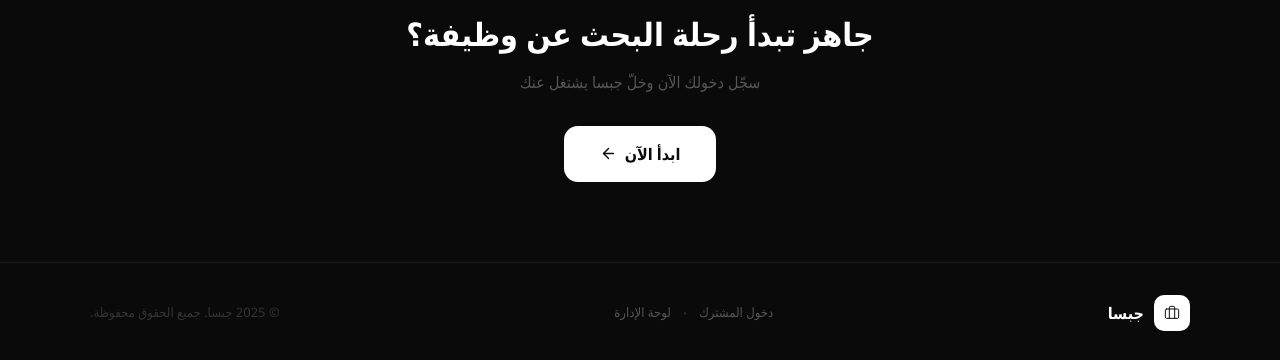
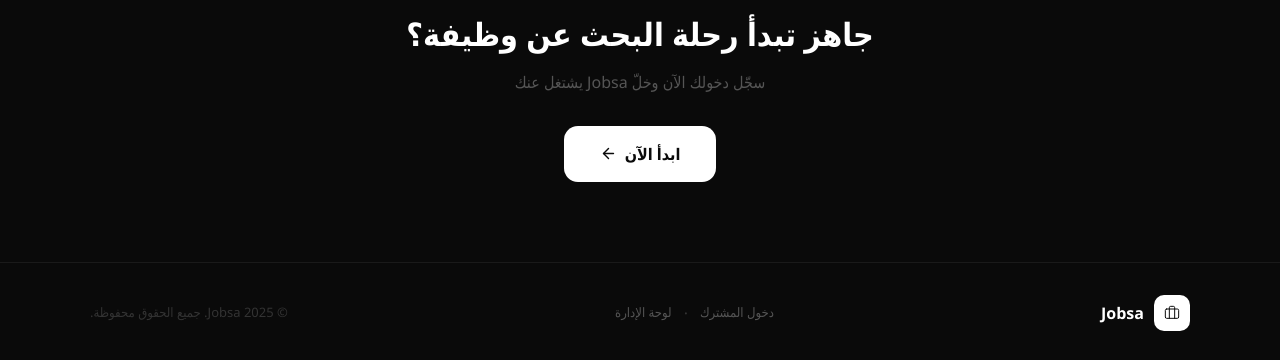
Before and after one commit to ahmedsupsa/bot-jobsa, a Next.js app in the folder admin_frontend/: page / in a window 1280 px wide. Shown: the part 1938-2298 px from the top of the page. Built offline with nearby package versions, Linux system fonts and the light colour scheme.

Commit message:
rebrand: rename جبسا to Jobsa throughout

```diff
--- a/admin_frontend/app/layout.tsx
+++ b/admin_frontend/app/layout.tsx
@@ -2,8 +2,8 @@ import "./globals.css";
 import type { Metadata } from "next";
 
 export const metadata: Metadata = {
-  title: "جبسا — التقديم التلقائي على الوظائف",
-  description: "منصة جبسا تقدّم عنك على المئات من الوظائف تلقائياً بالذكاء الاصطناعي",
+  title: "Jobsa — بوت التقديم على الوظائف بالذكاء الاصطناعي",
+  description: "Jobsa بوت التقديم على الوظائف بالذكاء الاصطناعي — يقدّم عنك تلقائياً",
 };
 
 export default function RootLayout({
--- a/admin_frontend/app/login/page.tsx
+++ b/admin_frontend/app/login/page.tsx
@@ -39,7 +39,7 @@ export default function AdminLogin() {
       <div style={s.leftPanel}>
         <div style={s.brand}>
           <div style={s.brandLogo}><Briefcase size={28} strokeWidth={1.5} color="#0a0a0a" /></div>
-          <h1 style={s.brandName}>جبسا</h1>
+          <h1 style={s.brandName}>Jobsa</h1>
         </div>
         <p style={s.brandTagline}>لوحة تحكم الإدارة<br />أدِر المنصة بكل سهولة</p>
         <div style={s.featureList}>
--- a/admin_frontend/app/page.tsx
+++ b/admin_frontend/app/page.tsx
@@ -44,7 +44,7 @@ export default function LandingPage() {
             <div style={s.logoIcon}>
               <Briefcase size={20} strokeWidth={1.5} color="#0a0a0a" />
             </div>
-            <span style={s.logoText}>جبسا</span>
+            <span style={s.logoText}>Jobsa</span>
           </div>
           <div style={s.navLinks}>
             <Link href="/portal/login" style={s.navBtn}>
@@ -65,7 +65,7 @@ export default function LandingPage() {
           <span style={s.heroAccent}>تلقائياً وبذكاء</span>
         </h1>
         <p style={s.heroSub}>
-          منصة جبسا تقدّم عنك على المئات من الوظائف تلقائياً يومياً<br />
+          Jobsa يقدّم عنك على المئات من الوظائف تلقائياً يومياً<br />
           بينما أنت مرتاح — بدون جهد وبنتائج حقيقية
         </p>
         <div style={s.heroCtas}>
@@ -130,7 +130,7 @@ export default function LandingPage() {
         <div style={s.ctaBannerInner}>
           <CheckCircle2 size={40} strokeWidth={1} color="#fff" style={{ opacity: 0.4, marginBottom: 20 }} />
           <h2 style={s.ctaBannerTitle}>جاهز تبدأ رحلة البحث عن وظيفة؟</h2>
-          <p style={s.ctaBannerSub}>سجّل دخولك الآن وخلّ جبسا يشتغل عنك</p>
+          <p style={s.ctaBannerSub}>سجّل دخولك الآن وخلّ Jobsa يشتغل عنك</p>
           <Link href="/portal/login" style={s.ctaBannerBtn}>
             ابدأ الآن
             <ArrowLeft size={17} strokeWidth={2} />
@@ -145,14 +145,14 @@ export default function LandingPage() {
             <div style={s.logoIcon}>
               <Briefcase size={16} strokeWidth={1.5} color="#0a0a0a" />
             </div>
-            <span style={{ ...s.logoText, fontSize: 16 }}>جبسا</span>
+            <span style={{ ...s.logoText, fontSize: 16 }}>Jobsa</span>
           </div>
           <div style={s.footerLinks}>
             <Link href="/portal/login" style={s.footerLink}>دخول المشترك</Link>
             <span style={{ color: "#333" }}>·</span>
             <Link href="/login" style={s.footerLink}>لوحة الإدارة</Link>
           </div>
-          <div style={s.footerCopy}>© 2025 جبسا. جميع الحقوق محفوظة.</div>
+          <div style={s.footerCopy}>© 2025 Jobsa. جميع الحقوق محفوظة.</div>
         </div>
       </footer>
 
--- a/admin_frontend/app/portal/layout.tsx
+++ b/admin_frontend/app/portal/layout.tsx
@@ -1,6 +1,6 @@
 import type { Metadata } from "next";
 
-export const metadata: Metadata = { title: "جبسا | بوابة المستخدمين" };
+export const metadata: Metadata = { title: "Jobsa | بوابة المستخدمين" };
 
 export default function PortalLayout({ children }: { children: React.ReactNode }) {
   return (
--- a/admin_frontend/app/portal/login/page.tsx
+++ b/admin_frontend/app/portal/login/page.tsx
@@ -91,7 +91,7 @@ export default function PortalLogin() {
       <div style={s.leftPanel}>
         <div style={s.brand}>
           <div style={s.brandLogo}><Briefcase size={28} strokeWidth={1.5} color="#0a0a0a" /></div>
-          <h1 style={s.brandName}>جبسا</h1>
+          <h1 style={s.brandName}>Jobsa</h1>
         </div>
         <p style={s.brandTagline}>التقديم التلقائي على الوظائف<br />بالذكاء الاصطناعي</p>
         <div style={s.featureList}>
--- a/admin_frontend/components/portal-shell.tsx
+++ b/admin_frontend/components/portal-shell.tsx
@@ -31,7 +31,7 @@ export function PortalShell({ children }: { children: React.ReactNode }) {
             <Briefcase size={20} strokeWidth={1.5} color="#0a0a0a" />
           </div>
           <div>
-            <p style={s.logoName}>جبسا</p>
+            <p style={s.logoName}>Jobsa</p>
             <p style={s.logoSub}>بوابة المستخدمين</p>
           </div>
         </div>
--- a/admin_frontend/components/shell.tsx
+++ b/admin_frontend/components/shell.tsx
@@ -34,7 +34,7 @@ export default function Shell({ children }: { children: React.ReactNode }) {
             <Briefcase size={18} className="text-black" strokeWidth={1.5} />
           </div>
           <div>
-            <div className="text-sm font-bold text-white">جبسا</div>
+            <div className="text-sm font-bold text-white">Jobsa</div>
             <div className="text-xs text-slate-500">لوحة الإدارة</div>
           </div>
         </div>
@@ -94,7 +94,7 @@ export default function Shell({ children }: { children: React.ReactNode }) {
             <div className="flex h-7 w-7 items-center justify-center rounded-lg bg-white">
               <Briefcase size={14} className="text-black" strokeWidth={1.5} />
             </div>
-            <span className="text-sm font-semibold text-white">جبسا</span>
+            <span className="text-sm font-semibold text-white">Jobsa</span>
           </div>
           <button
             onClick={() => setMobileOpen(true)}
```
